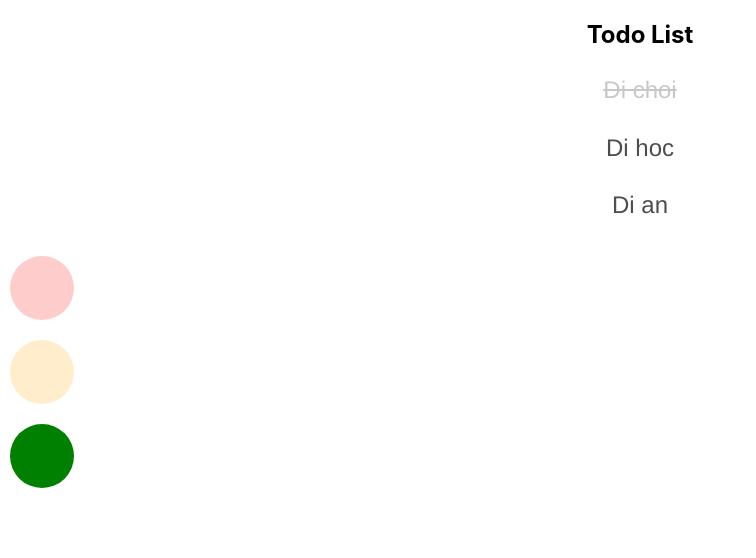
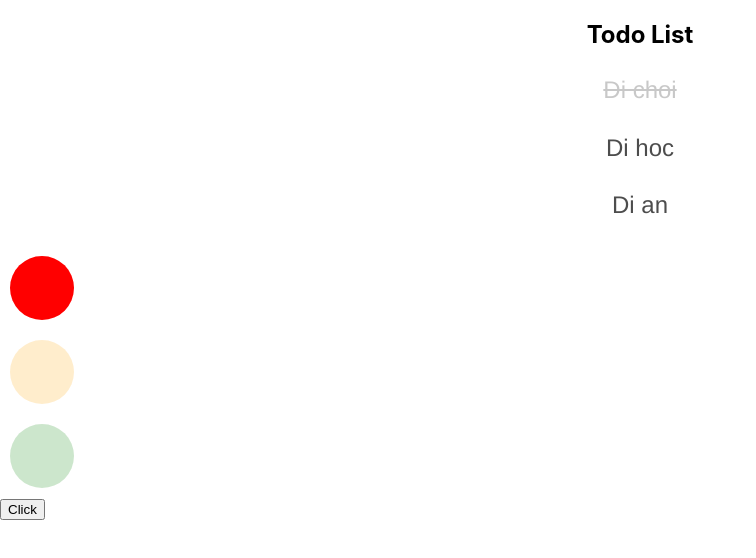
Before and after one commit to thangnkHust/hello-world-react-app, a React (Create React App) app: page / in a window 1280 px wide. Shown: the top 558 px of the page, without its empty margins (0-756 px from the left). Built offline with nearby package versions, Linux system fonts and the light colour scheme.

Commit message:
Fix: Click to change color TrafficLight

```diff
--- a/src/App.css
+++ b/src/App.css
@@ -1,5 +1,5 @@
 .App {
-  text-align: center;
+  /* text-align: center; */
   margin: 10px auto;
 }
 
--- a/src/App.js
+++ b/src/App.js
@@ -13,7 +13,7 @@ console.log(todoItems);
 function App() {
   return (
     <div className="App">
-        <h2>Todo List</h2>
+        <h2 style={{textAlign: 'center'}}>Todo List</h2>
         {
           todoItems.length > 0 && todoItems.map((item, index) => {
             return <TodoItem key={index} item={item}/>
--- a/src/components/TodoItem.css
+++ b/src/components/TodoItem.css
@@ -3,6 +3,7 @@
     line-height: 1.4em;
     color: #4d4d4d;
     font-weight: 300;
+    text-align: center;
 }
 
 .TodoItem-done {
--- a/src/components/TrafficLight.js
+++ b/src/components/TrafficLight.js
@@ -1,14 +1,23 @@
 import './TrafficLight.css'
 import classNames from 'classnames'
+import React, {Component} from 'react'
 
 const RED = 0
 const ORANGE = 1
 const GREEN = 2
 
-var currentColor = GREEN
+class TrafficLight extends Component {
+  constructor(){
+    super()
+    this.state = {
+      currentColor: RED
+    }
+  }
 
-function getNextColor(color){
-  switch(color){
+
+  getNextColor(color)
+  {
+    switch (color) {
       case RED:
         return ORANGE
       case ORANGE:
@@ -18,8 +27,15 @@ function getNextColor(color){
     }
   }
 
-function TrafficLight(props) {
-  console.log(currentColor);
+  handleClickNextColor(){
+    this.setState({
+      currentColor: this.getNextColor(this.state.currentColor)
+    })
+    console.log(this.state.currentColor);
+  }
+
+  render() {
+    const {currentColor} = this.state
     return (
       <div className="TrafficLight">
         <div className={classNames('buld', 'red', {
@@ -31,12 +47,21 @@ function TrafficLight(props) {
         <div className={classNames('buld', 'green', {
           active: currentColor === GREEN
         })}></div>
+        <div>
+          <button onClick={
+            () => {
+              this.handleClickNextColor()
+            }
+          }>Click</button>
+        </div>
       </div>
     )
   }
+}
 
-setInterval(() => {
-  currentColor = getNextColor(currentColor)
-}, 1000)
+// setInterval(() => {
+//   console.log(currentColor);
+//   currentColor = getNextColor(currentColor)
+// }, 1000)
 
 export default TrafficLight;
```
Also changed, not shown: 1 other file (tests, documents, lock files or other folders). Lines whose indentation alone changed are shown as unchanged.
